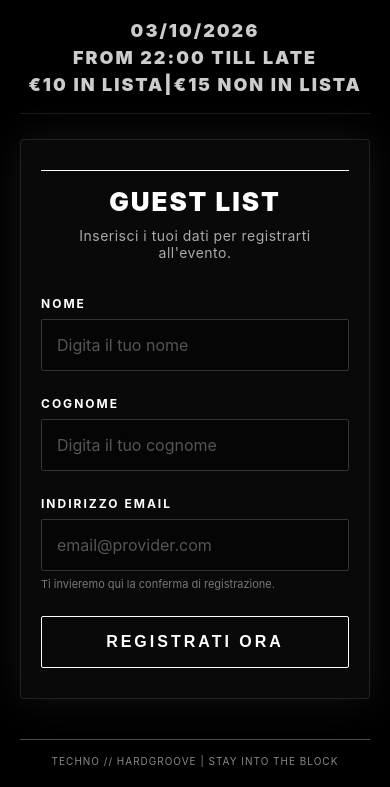
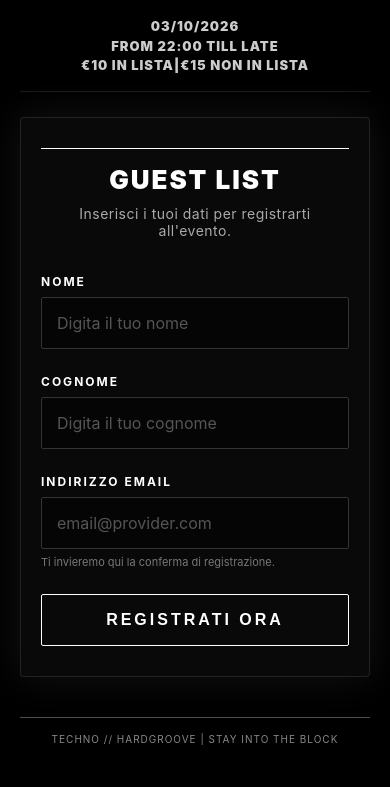
Before and after one commit to DanieleSandre/ONationForm, a website: page index.html in a window 390 px wide. Shown: the part 143-930 px from the top of the page. After the commit the page ends 908 px from the top, so only its background shows below. Drawn offline with Linux system fonts and the light colour scheme.

Commit message:
Update form.css

```diff
--- a/form.css
+++ b/form.css
@@ -333,4 +333,10 @@ body {
     .form-card h2 {
         font-size: 26px;
     }
+
+    .event-title {
+        font-size: 13px;
+        letter-spacing: 1px;
+        white-space: nowrap;
+    }
 }
```
